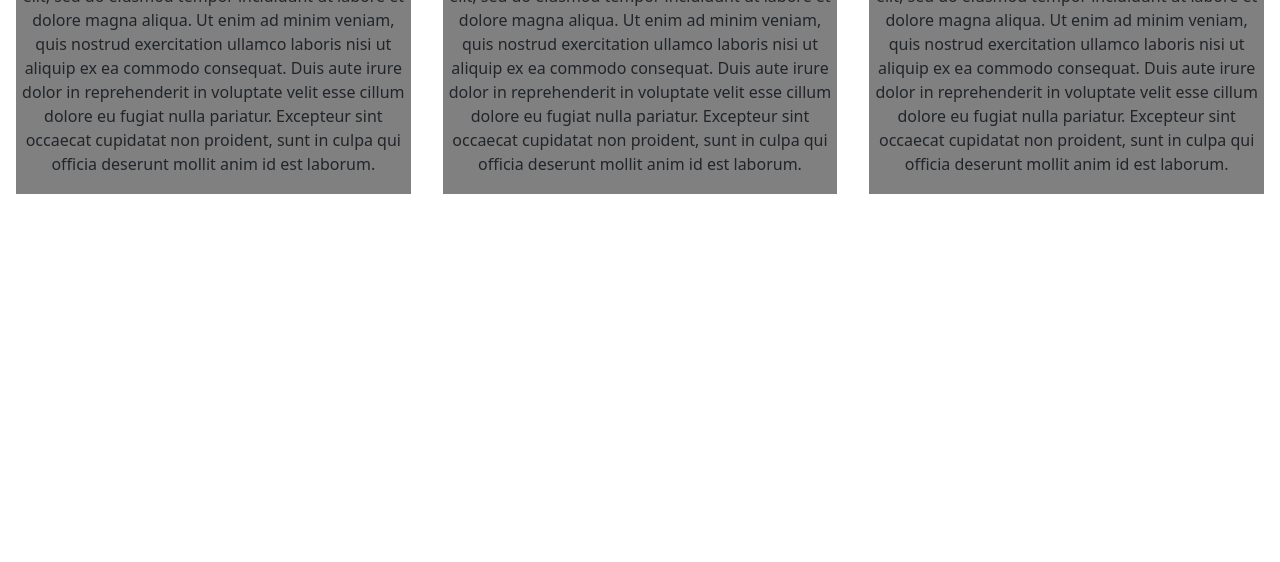
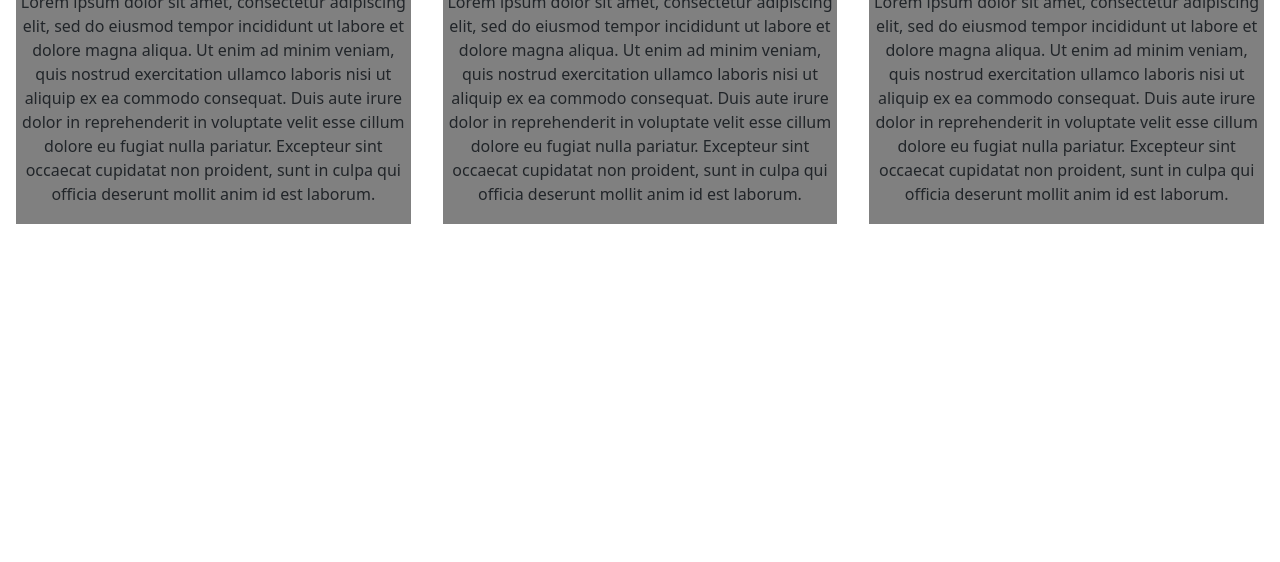
Before and after one commit to qinxinxiaomi/Coursera, a plain HTML site: page folder/module3/index.html in a window 1280 px wide. Shown: the part 238-800 px from the top of the page. Drawn offline with Linux system fonts and the light colour scheme.

Commit message:
Update style4.css

```diff
--- a/folder/module3/style4.css
+++ b/folder/module3/style4.css
@@ -34,7 +34,7 @@
 #box1, #box2, #box3 {
     position: relative;
     float: left;
-    margin:20px 1% 20px 1%;
+    margin:50px 1% 20px 1%;
     box-sizing: border-box;
     background-color: grey;
     border:2px solid grey;
```
